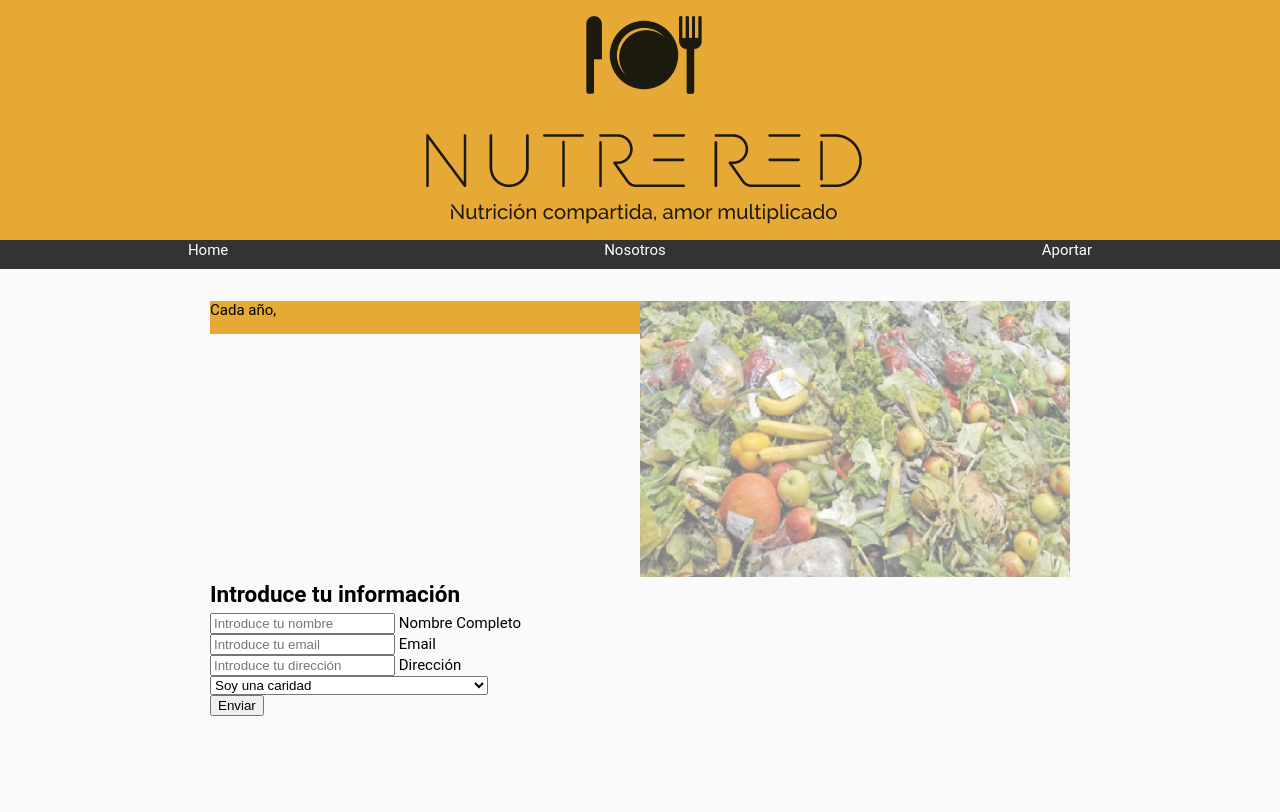
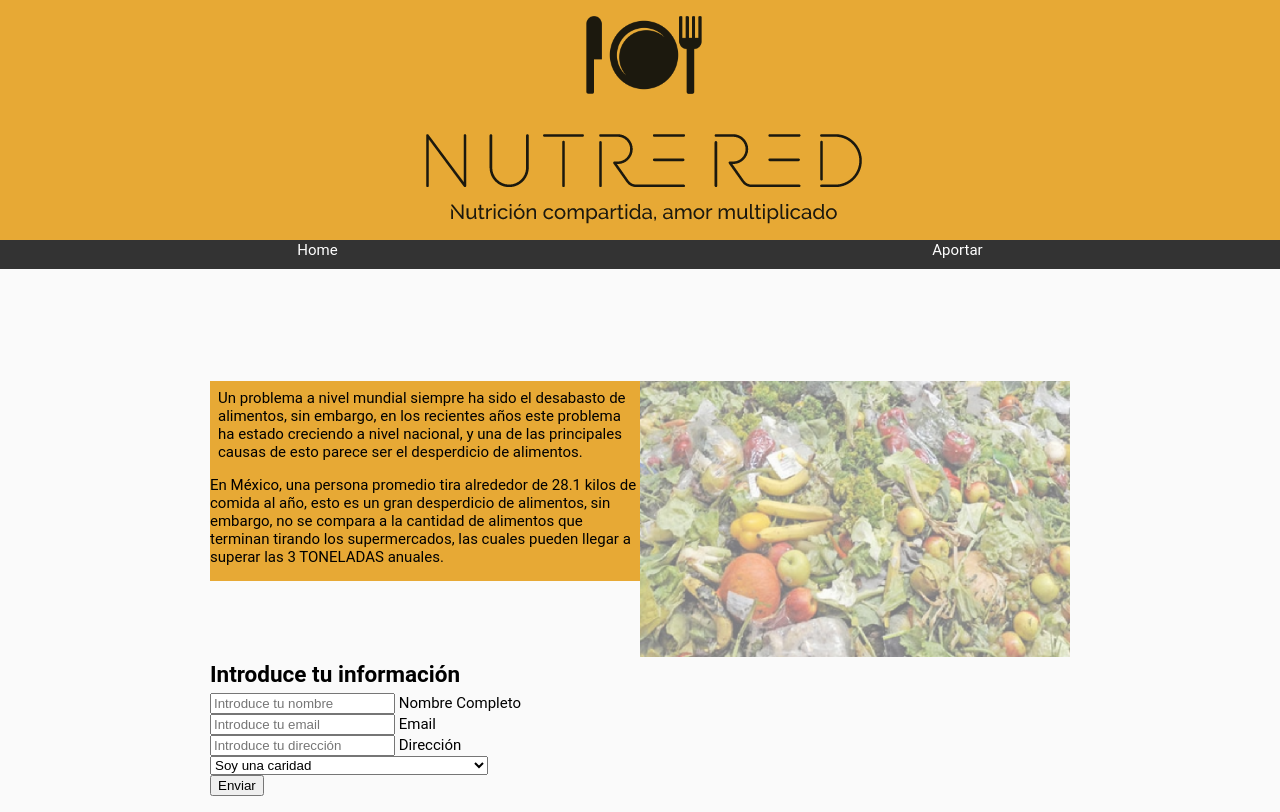
Before and after one commit to SourSushi360/HackMTY2023, a Flask app: page / in a window 1280 px wide; the page is wider, and only the part inside the window is pictured. Before the commit the page ends 716 px from the top of that part, so only its background shows below. Run offline with Flask 3, Linux system fonts and the light colour scheme.

Commit message:
web_update

```diff
--- a/CSS/styles.css
+++ b/CSS/styles.css
@@ -76,9 +76,16 @@
     font-size: 0.875rem;
   }
   #columna1 {
+    margin-top: 10vh;
     display: absolute;
     background-color: #e7a935;
-
+  }
+  #texto_columna1 {
+    margin-top: 1vh;
+    margin-left: 1vh;
+    font-family: "Roboto", sans-serif;
+    font-size: .938rem;
+    font-weight: 400;
   }
   .column {
     width: 50%; /* Ancho de la columna (ajusta según tus necesidades) */
@@ -89,7 +96,7 @@
     margin-top: 42vh;
   }
   #imagen_comida {
-
+    margin-top: 10vh;
     opacity: .5;
   }
 
--- a/templates/index.html
+++ b/templates/index.html
@@ -14,8 +14,6 @@
                 <!-- Existing tabs -->
                 <li><a href="index.html">Home</a></li>
 
-                <li><a href="nosotros.html">Nosotros</a></li>
-
                 <!-- New tab -->
                 <li><a href="aportar.html">Aportar</a></li>
             </ul>
@@ -28,7 +26,15 @@
             <div class="mdc-layout-grid">
               <div class="mdc-layout-grid__inner">
                 <div class="column" id="columna1">
-                  <p>Cada año,
+                  <p id="texto_columna1">Un problema a nivel mundial siempre ha sido el desabasto
+                    de alimentos, sin embargo, en los recientes años este problema ha estado
+                    creciendo a nivel nacional, y una de las principales causas de esto parece
+                    ser el desperdicio de alimentos.</p>
+                  <p id="texto_columna1"></p>
+                    En México, una persona promedio tira alrededor de 28.1 kilos de comida
+                    al año, esto es un gran desperdicio de alimentos, sin embargo, no se
+                    compara a la cantidad de alimentos que terminan tirando los supermercados,
+                    las cuales pueden llegar a superar las 3 TONELADAS anuales.
                   </p>
                 </div>
                 <div class="column">
```
Also changed, not shown: templates/me_interesa.html (deleted).
